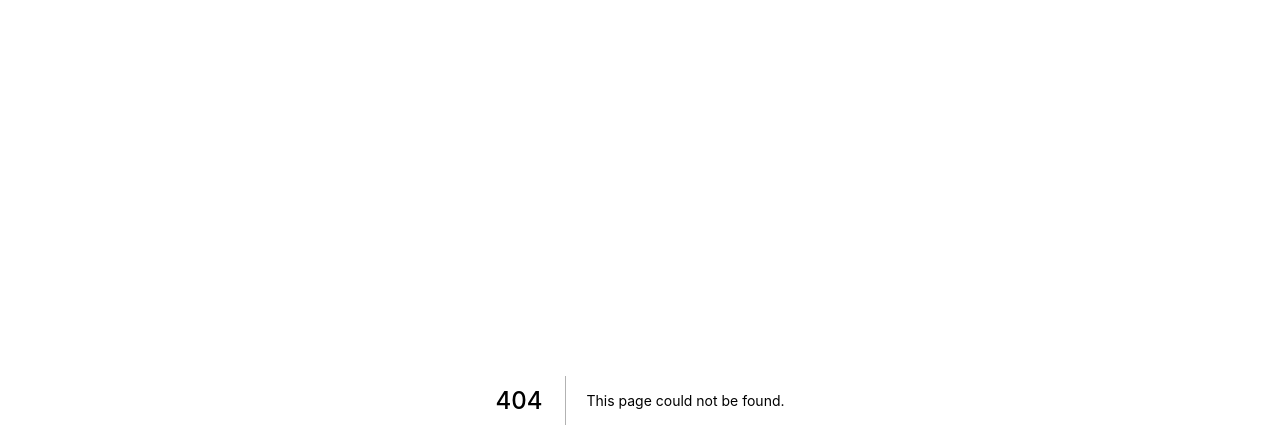
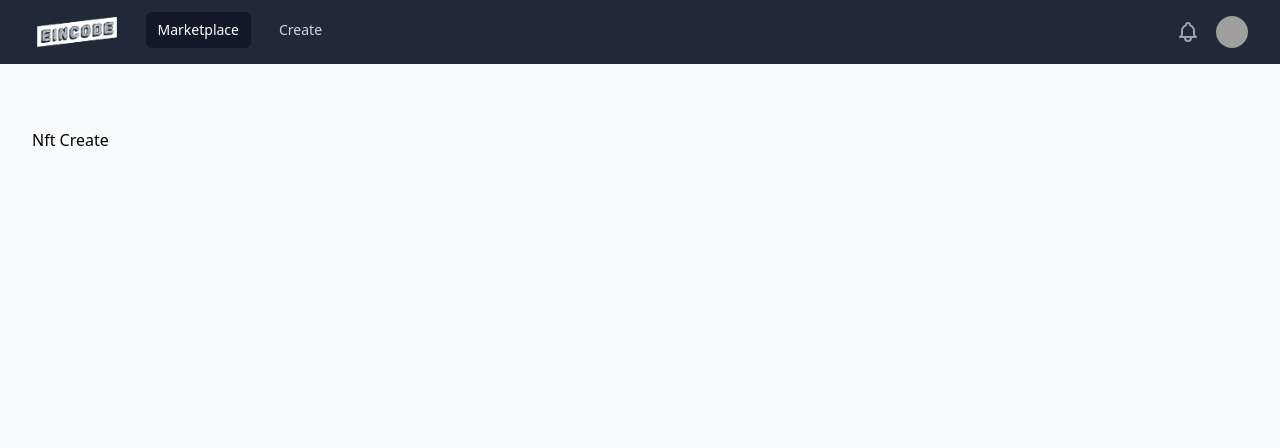
Before and after one commit to ono5/Blockchain, a Next.js app: page /nft/create in a window 1280 px wide. Before the commit this address had no page. Shown: the top 448 px of the page. Built offline with nearby package versions, Linux system fonts and the light colour scheme; grey boxes are pictures that could not be loaded.

Commit message:
add create page and link

```diff
--- a/components/navbar/index.tsx
+++ b/components/navbar/index.tsx
@@ -4,12 +4,11 @@
 import { Fragment } from 'react'
 import { Disclosure, Menu, Transition } from '@headlessui/react'
 import { BellIcon, MenuIcon, XIcon } from '@heroicons/react/outline'
+import Link from "next/link"
 
 const navigation = [
-  { name: 'Dashboard', href: '#', current: true },
-  { name: 'Team', href: '#', current: false },
-  { name: 'Projects', href: '#', current: false },
-  { name: 'Calendar', href: '#', current: false },
+  { name: 'Marketplace', href: '/', current: true },
+  { name: 'Create', href: '/nft/create', current: false },
 ]
 
 function classNames(...classes: string[]) {
@@ -45,9 +44,11 @@
                 <div className="hidden sm:block sm:ml-6">
                   <div className="flex space-x-4">
                     {navigation.map((item) => (
-                      <a
+                      <Link
                         key={item.name}
                         href={item.href}
+                      >
+                        <a
                           className={classNames(
                             item.current ? 'bg-gray-900 text-white' : 'text-gray-300 hover:bg-gray-700 hover:text-white',
                             'px-3 py-2 rounded-md text-sm font-medium'
@@ -56,6 +57,7 @@
                         >
                         {item.name}
                         </a>
+                      </Link>
                     ))}
                   </div>
                 </div>
@@ -70,7 +72,7 @@
                 </button>
 
                 {/* Profile dropdown */}
-                <Menu as="div" className="ml-3 relative">
+                <Menu as="div" className="ml-3 relative z-10">
                   <div>
                     <Menu.Button className="bg-gray-800 flex text-sm rounded-full focus:outline-none focus:ring-2 focus:ring-offset-2 focus:ring-offset-gray-800 focus:ring-white">
                       <span className="sr-only">Open user menu</span>
@@ -81,15 +83,6 @@
                       />
                     </Menu.Button>
                   </div>
-                  <Transition
-                    as={Fragment}
-                    enter="transition ease-out duration-100"
-                    enterFrom="transform opacity-0 scale-95"
-                    enterTo="transform opacity-100 scale-100"
-                    leave="transition ease-in duration-75"
-                    leaveFrom="transform opacity-100 scale-100"
-                    leaveTo="transform opacity-0 scale-95"
-                  >
                   <Menu.Items className="origin-top-right absolute right-0 mt-2 w-48 rounded-md shadow-lg py-1 bg-white ring-1 ring-black ring-opacity-5 focus:outline-none">
                     <Menu.Item>
                       {({ active }) => (
@@ -122,7 +115,6 @@
                       )}
                     </Menu.Item>
                   </Menu.Items>
-                  </Transition>
                 </Menu>
               </div>
             </div>
--- /dev/null
+++ b/pages/nft/create.tsx
@@ -0,0 +1,12 @@
+import { NextPage } from "next"
+import { BaseLayout } from "../../components"
+
+const NftCreate: NextPage = () => {
+	return (
+		<BaseLayout>
+			Nft Create
+		</BaseLayout>
+	)
+}
+
+export default NftCreate
```
Lines whose indentation alone changed are shown as unchanged.
